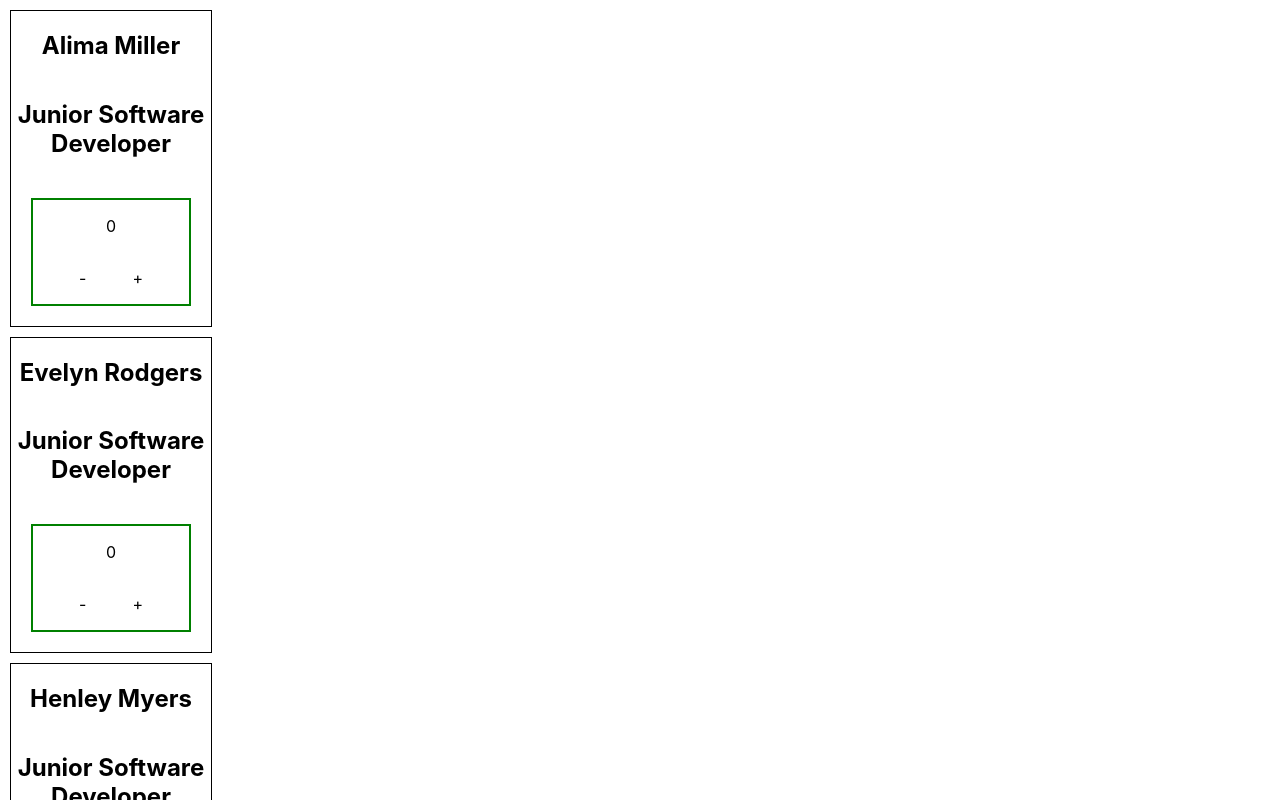
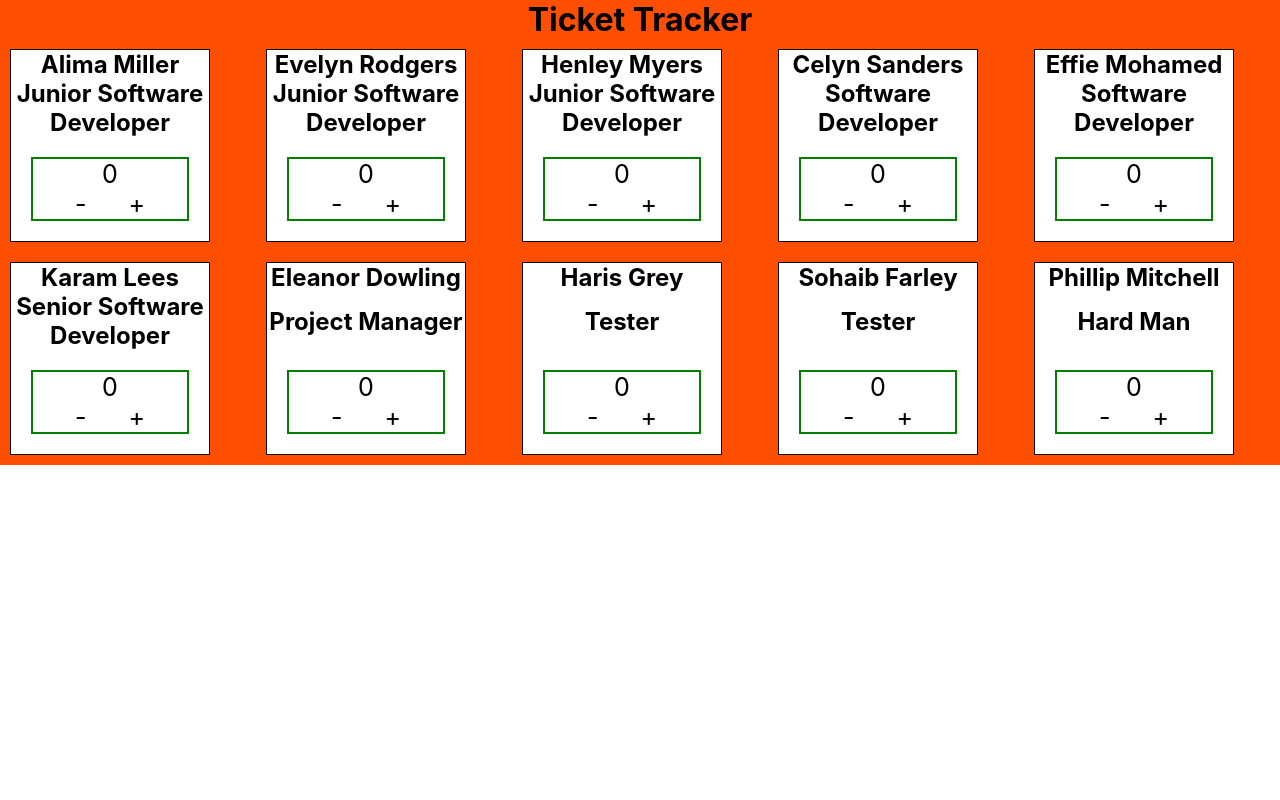
Before and after one commit to jeromekithinji/ticket-tracker, a React (Create React App) app: page / in a window 1280 px wide. Shown: the top 800 px of the page. Built offline with nearby package versions, Linux system fonts and the light colour scheme.

Commit message:
Added styling

```diff
--- a/src/App.jsx
+++ b/src/App.jsx
@@ -1,5 +1,4 @@
-import './App.css';
-import TicketCounter from './components/TicketCounter/TicketCounter';
+import './App.scss';
 import employees from './employeeData.js';
 import Employee from './components/Employee/Employee';
 
@@ -9,8 +8,11 @@ function App() {
   })
 
   return (
-    <div className="">
-      <Employee employeeArr={filteredEmployees} />
+    <div className="App">
+      <h1>Ticket Tracker</h1>
+      <div className="employee-tickets">
+        <Employee employeeArr={filteredEmployees} />
+      </div>
     </div>
   );
 }
--- /dev/null
+++ b/src/App.scss
@@ -0,0 +1,15 @@
+*{
+    box-sizing: border-box;
+    margin: 0;
+    padding: 0;
+}
+.App{
+    text-align: center;
+    background-color: #FE4E00;
+}
+
+.employee-tickets{
+    display: grid;
+    grid-template-columns: repeat(5, 1fr);
+    height: 100%;
+}
--- a/src/components/Employee/Employee.scss
+++ b/src/components/Employee/Employee.scss
@@ -1,8 +1,10 @@
 .ticket {
     display: flex;
     flex-direction: column;
+    justify-content: space-between;
     border: 1px solid black;
     margin: 10px;
     width: 200px;
     text-align: center;
+    background-color: white;
 }
--- a/src/components/TicketCounter/TicketCounter.jsx
+++ b/src/components/TicketCounter/TicketCounter.jsx
@@ -10,7 +10,9 @@ const TicketCounter = () => {
     };
 
     const handleDecrement = () => {
-        setCounter(counter - 1);
+        if(counter > 0){
+            setCounter(counter - 1);
+        }
     };
 
     return (
--- a/src/components/TicketCounter/TicketCounter.scss
+++ b/src/components/TicketCounter/TicketCounter.scss
@@ -2,6 +2,7 @@
     border: 2px solid green;
     margin: 20px;
     text-align: center;
+    font-size: 25px;
 
     &__buttons {
         display: flex;
```
Also changed, not shown: src/App.css (deleted).
